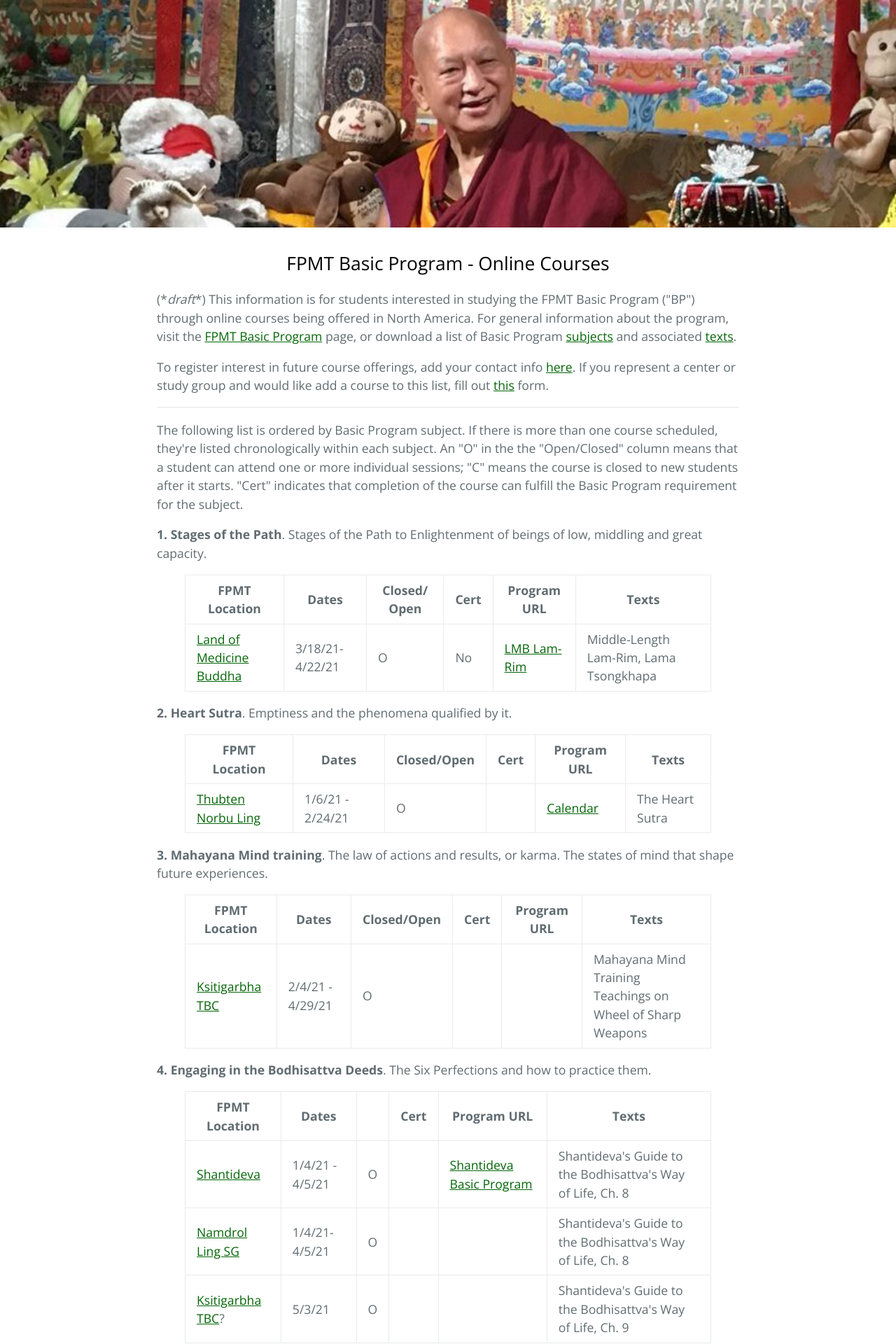
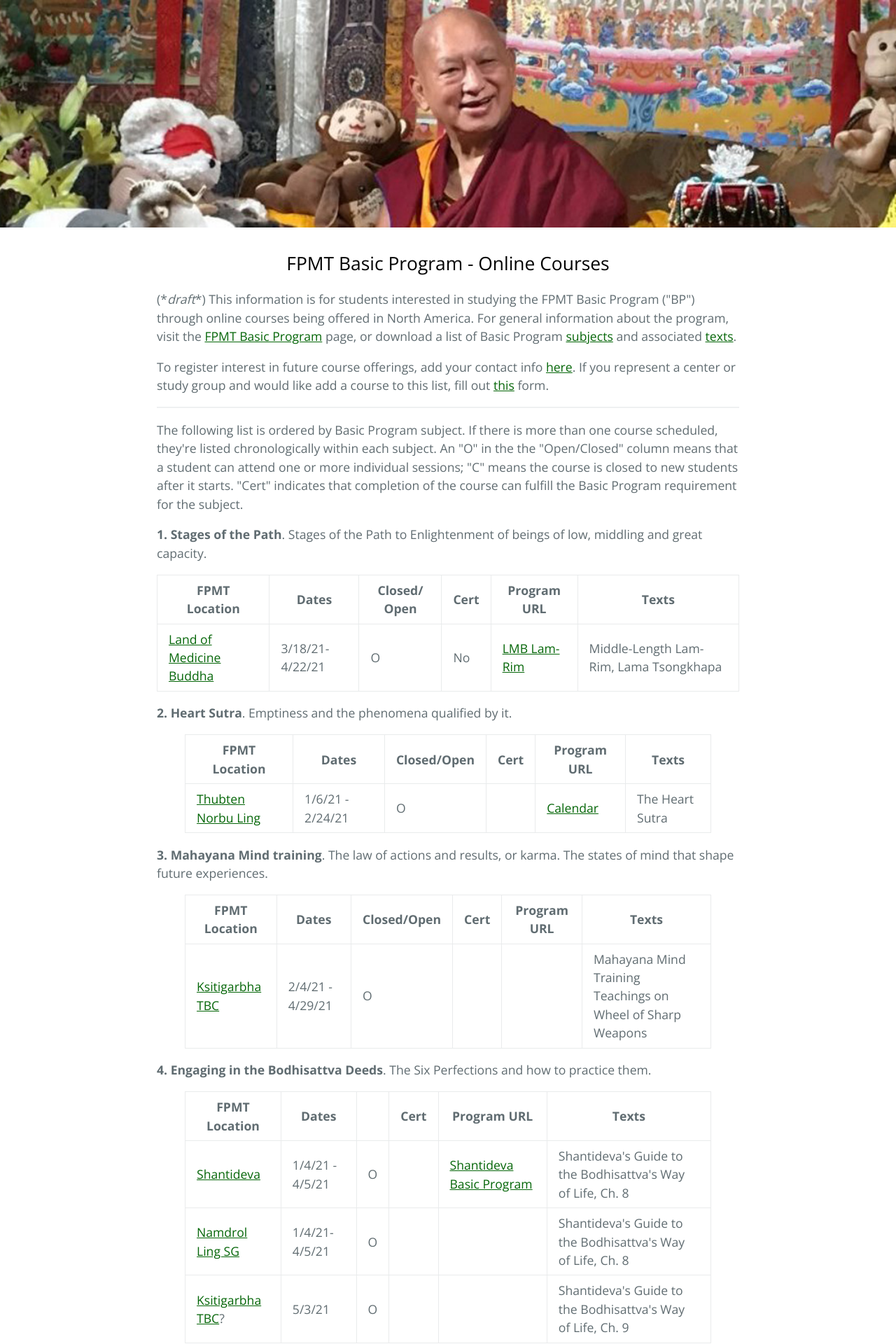
Before and after one commit to lgeorge/lgeorge.github.io, a Jekyll site: the page built from fpmt-na/index.html, in a window 1280 px wide. Shown: the top 1920 px of the page at 70% size. Built offline with Jekyll 4.4.1, drawn with Linux system fonts in a browser that asks for light colours.

Commit message:
try deleting <figure> around <table>

```diff
--- a/fpmt-na/index.html
+++ b/fpmt-na/index.html
@@ -24,7 +24,6 @@ layout: default
 
     <p><strong>1. Stages of the Path</strong>. Stages of the Path to Enlightenment of beings of low, middling and great capacity.</p>
 
-    <figure class="wp-block-table alignwide is-style-regular">
     	<table>
     		<thead>
     			<tr>
@@ -47,7 +46,6 @@ layout: default
           </tr>
     		</tbody>
     	</table>
-    </figure>
 
     <p><strong>2. Heart Sutra</strong>. Emptiness and the phenomena qualified by it.</p>
 
```
